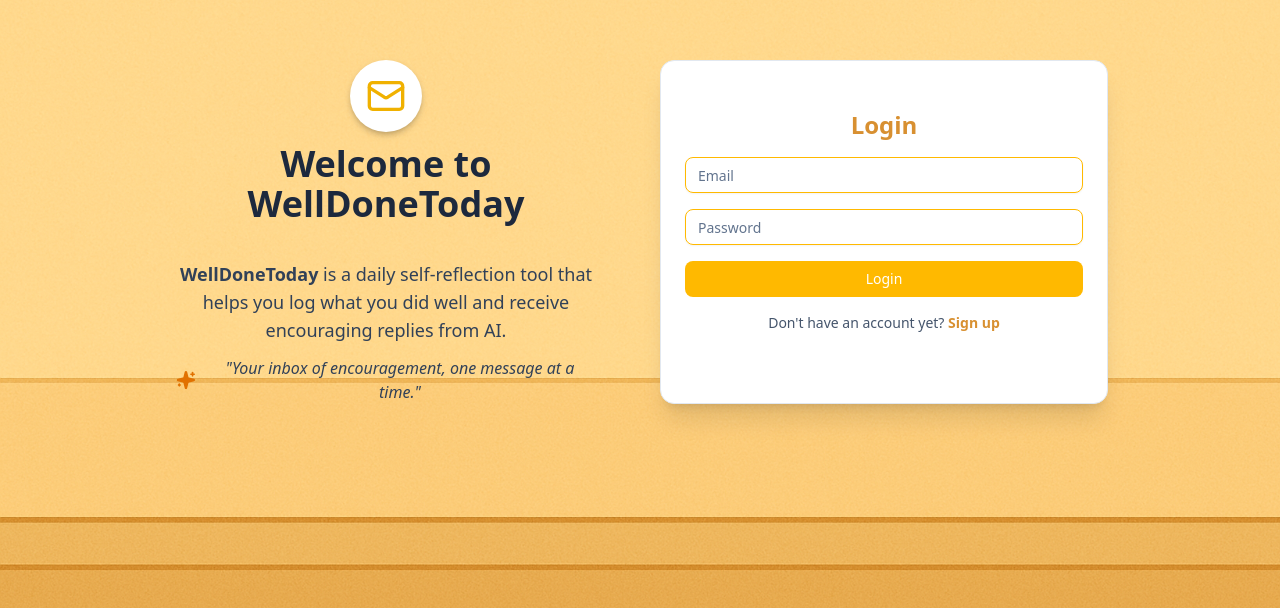
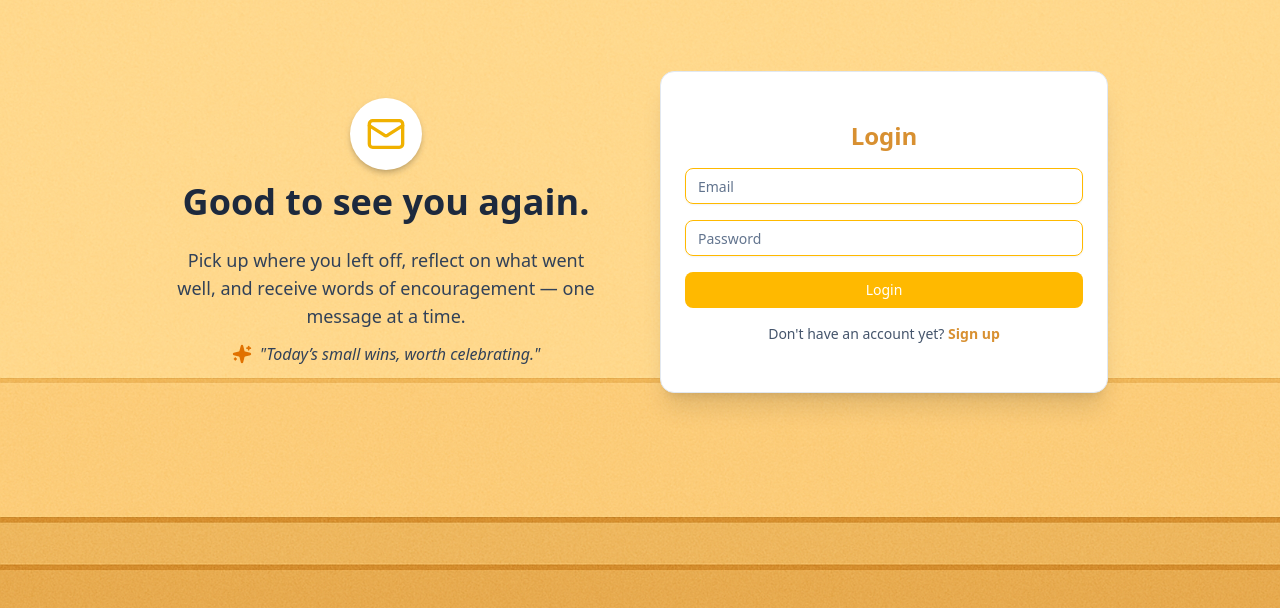
Before and after one commit to hyewon6588/well-done-today, a Next.js app in the folder client/: page /login in a window 1280 px wide. Shown: the part 168-776 px from the top of the page. Built offline with nearby package versions, Linux system fonts and the light colour scheme.

Commit message:
updated login page

```diff
--- a/client/src/app/login/page.tsx
+++ b/client/src/app/login/page.tsx
@@ -50,17 +50,15 @@ export default function SignupPage() {
               <Mail className="h-10 w-10 text-yellow-500" />
             </div>
             <h1 className="text-4xl font-bold text-slate-800">
-              Welcome to <br /> WellDoneToday
+              Good to see you again.
             </h1>
-            <p className="text-slate-700 text-lg mt-6">
-              <strong>WellDoneToday</strong> is a daily self-reflection tool
-              that helps you log what you did well and receive encouraging
-              replies from AI.
+            <p className="text-slate-700 text-lg mt-3">
+              Pick up where you left off, reflect on what went well, and receive words of encouragement — one message at a time.
             </p>
             <div className="flex items-center gap-2">
               <Sparkles className="w-5 h-5 text-amber-600 fill-amber-600" />
               <p className="text-slate-700 italic">
-                "Your inbox of encouragement, one message at a time."
+                "Today’s small wins, worth celebrating."
               </p>
             </div>
           </div>
```
